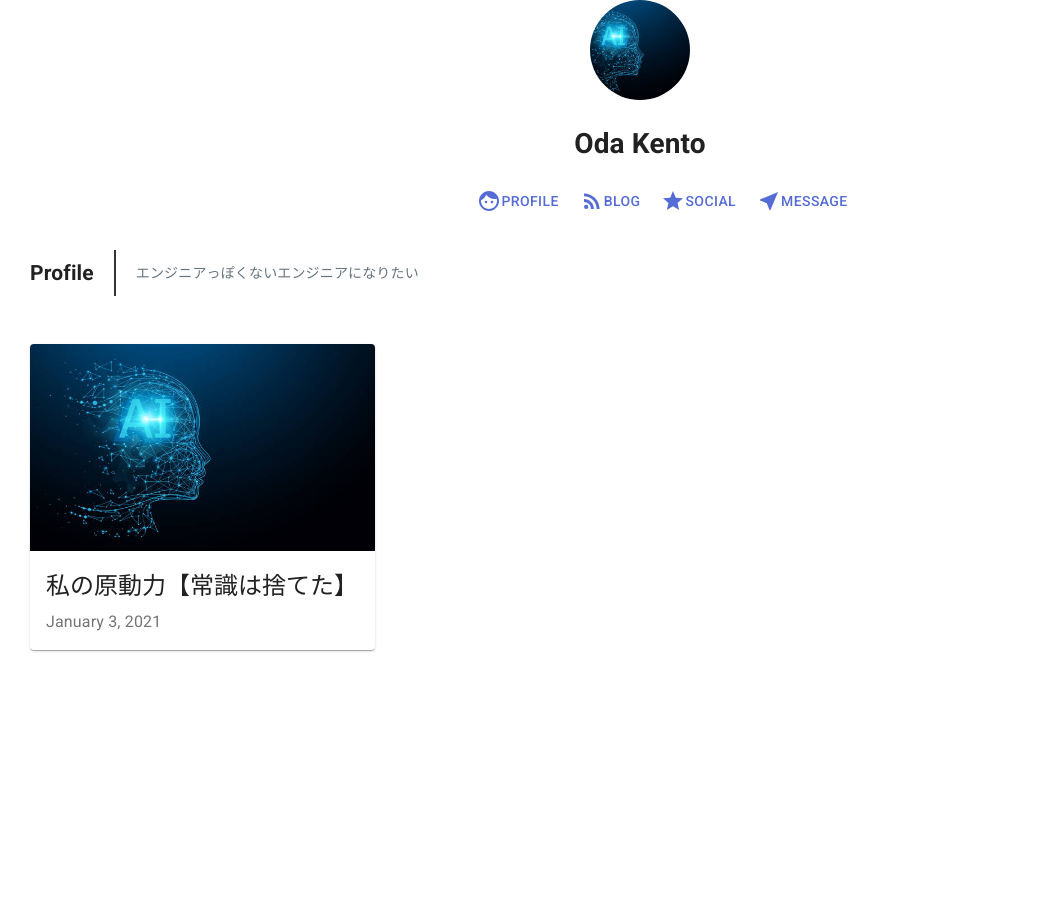
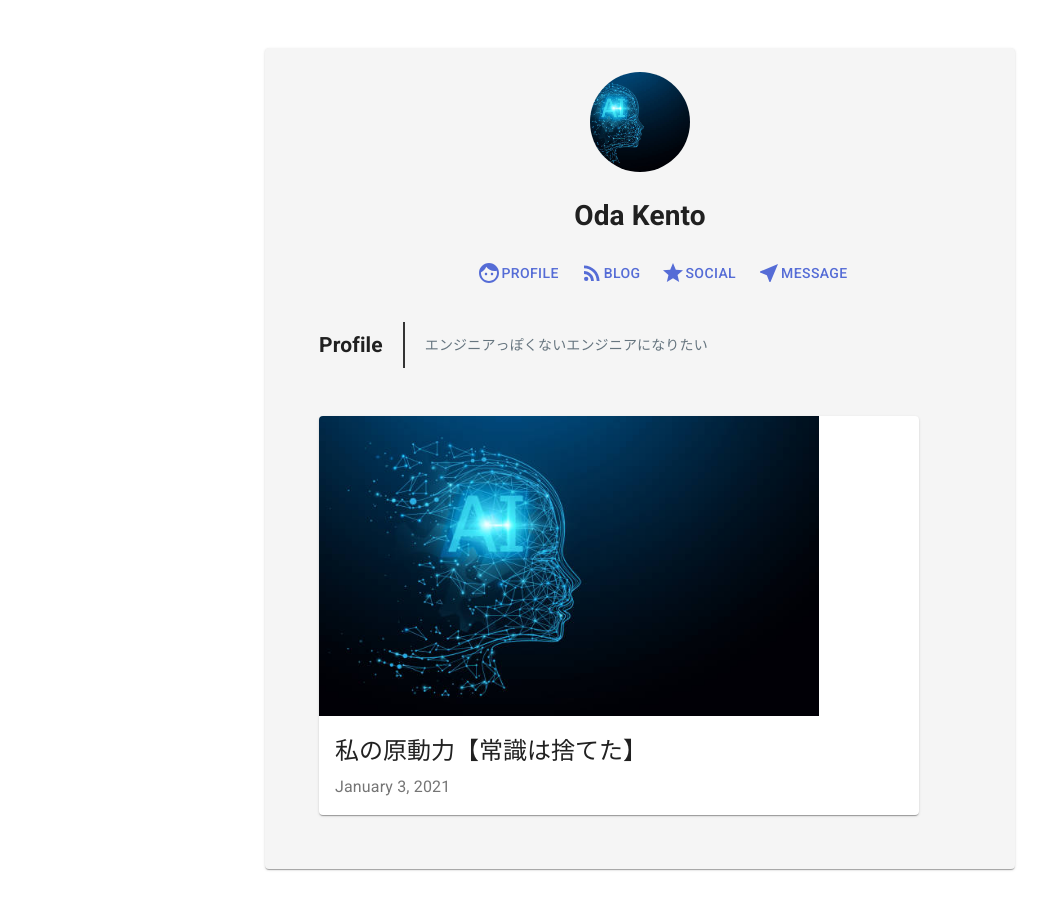
Before and after one commit to kentoda/Port_Blog, a Next.js app: page /blog in a window 1280 px wide. Shown: the top 910 px of the page, without its empty margins (0-1050 px from the left). Before the commit the page ends 800 px from the top, so only its background shows below. Built offline with nearby package versions, Linux system fonts and the light colour scheme.

Commit message:
all changes layout

```diff
--- a/pages/blog.js
+++ b/pages/blog.js
@@ -7,19 +7,16 @@ import Date from "../components/date";
 import { makeStyles } from "@material-ui/core/styles";
 import Card from "@material-ui/core/Card";
 import CardActionArea from "@material-ui/core/CardActionArea";
-import CardActions from "@material-ui/core/CardActions";
 import CardContent from "@material-ui/core/CardContent";
-import CardMedia from "@material-ui/core/CardMedia";
 import Typography from "@material-ui/core/Typography";
 import Image from "next/image";
+import Paper from "@material-ui/core/Paper";
 
-const useStyles = makeStyles({
+const madeStyles = makeStyles({
   root: {
-    maxWidth: 345,
+    maxWidth: 600,
     margin: 30,
-  },
-  media: {
-    height: 140,
+    marginLeft: 30,
   },
 });
 
@@ -32,42 +29,69 @@ export async function getStaticProps() {
   };
 }
 
+const useStyles = makeStyles((theme) => ({
+  appBar: {
+    position: "relative",
+  },
+  layout: {
+    width: "auto",
+    marginLeft: theme.spacing(2),
+    marginRight: theme.spacing(2),
+
+    [theme.breakpoints.up(600 + theme.spacing(2) * 2)]: {
+      width: 750,
+      marginLeft: "auto",
+      marginRight: "auto",
+    },
+  },
+  paper: {
+    marginTop: theme.spacing(3),
+    marginBottom: theme.spacing(3),
+    padding: theme.spacing(2),
+    backgroundColor: "#F5F5F5",
+    [theme.breakpoints.up(600 + theme.spacing(3) * 2)]: {
+      marginTop: theme.spacing(6),
+      marginBottom: theme.spacing(6),
+      padding: theme.spacing(3),
+    },
+  },
+  stepper: {
+    padding: theme.spacing(3, 0, 5),
+  },
+  buttons: {
+    display: "flex",
+    justifyContent: "flex-end",
+  },
+  button: {
+    marginTop: theme.spacing(3),
+    marginLeft: theme.spacing(1),
+  },
+}));
+
 const Blog = ({ allPostsData }) => {
   const classes = useStyles();
+  const classess = madeStyles();
   return (
-    <div>
+    <>
+      <main className={classes.layout}>
+        <Paper className={classes.paper}>
           <Head>
             <title>blog</title>
           </Head>
           <Header />
           <SubHead />
-
-      <div className="contents">
-        {allPostsData.map(({ id, date, title }) => (
+          {/* mapでallPostsDataデータを一つずつ取り出す */}
+          {allPostsData.map(({ id, date, title, img }) => (
             <Link href={`/posts/${id}`} key={id}>
-            <Card className={classes.root}>
+              <Card className={classess.root}>
                 <CardActionArea>
-                {/* <CardMedia
-                  component="img"
-                  alt="Contemplative Reptile"
-                  height="140"
-                  image="../public/istockphoto-1160498031-612x612.jpg"
-                  title="Contemplative Reptile"
-                /> */}
-                <Image
-                  src="/istockphoto-1160498031-612x612.jpg"
-                  width={500}
-                  height={300}
-                />
+                  <Image src={img} width={500} height={300} />
                   <CardContent>
                     <Typography gutterBottom variant="h5" component="h2">
                       <a>{title}</a>
                     </Typography>
-                  <Typography
-                    // variant="body2"
-                    color="textSecondary"
-                    // component="p"
-                  >
+                    <Typography color="textSecondary">
+                      {/* 日付を文字列に変換表示 */}
                       <Date dateString={date} />
                     </Typography>
                   </CardContent>
@@ -75,8 +99,9 @@ const Blog = ({ allPostsData }) => {
               </Card>
             </Link>
           ))}
-      </div>
-    </div>
+        </Paper>
+      </main>
+    </>
   );
 };
 
```
Lines whose indentation alone changed are shown as unchanged.
